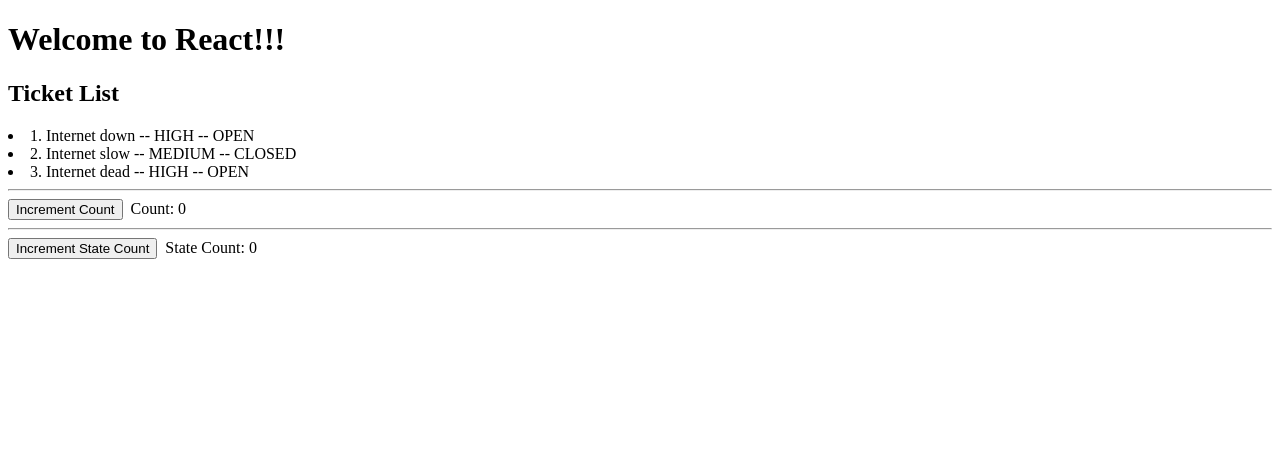
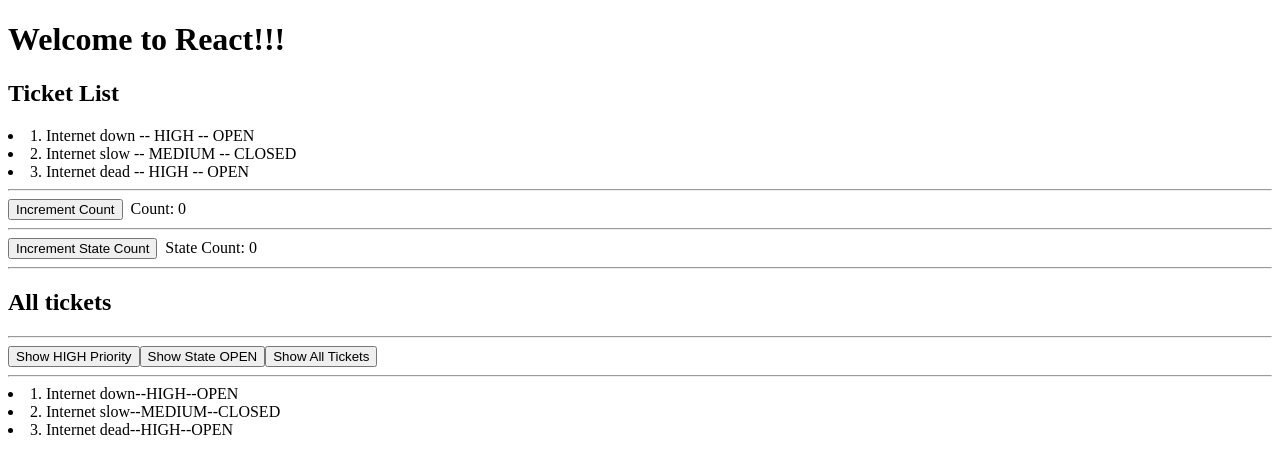
Before and after one commit to TalhaPatel01/Hex_Java_FSD, a React (Vite) app in the folder React/trs-app/: page / in a window 1280 px wide. Shown: the top 474 px of the page. Built offline with nearby package versions, Linux system fonts and the light colour scheme.

Commit message:
Array Ops: filter

```diff
--- a/React/trs-app/src/App.jsx
+++ b/React/trs-app/src/App.jsx
@@ -1,3 +1,4 @@
+import ArrayOps from "./components/array-ops"
 import StateDemo from "./components/state-demo"
 import TicketList from "./components/ticket-list"
 
@@ -9,6 +10,8 @@
       <TicketList/>
       <hr/>
       <StateDemo/>
+      <hr/>
+      <ArrayOps/>
     </div>
   )
 }
--- /dev/null
+++ b/React/trs-app/src/components/array-ops.jsx
@@ -0,0 +1,44 @@
+import { useState } from "react";
+import {tickets_data} from "../sample-data/ticket-data"
+
+function ArrayOps(){
+    const [tickets,setTickets] = useState(tickets_data)
+    const [ticketsBackUp, setTicketsBackUp] = useState(tickets)
+
+    const highPriorityFilter = ()=>{
+        const temp = [...tickets].filter(ticket=>ticket.priority=="HIGH")
+        setTickets(temp)
+    }
+
+    const openStatusFilter = ()=>{
+        const temp = [...tickets].filter(ticket=>ticket.status=="OPEN")
+        setTickets(temp)
+    }
+
+    const showAllTickets = ()=>{
+        // Here, I am setting the value of all tickets to tickets state.
+        // restoring all original values
+        setTickets(ticketsBackUp)
+    }
+
+    return(
+        <div>
+            <h2>All tickets</h2>
+            <hr/>
+                <button onClick={highPriorityFilter}> Show HIGH Priority </button>
+                <button onClick={openStatusFilter}> Show State OPEN</button>
+                <button onClick={showAllTickets}> Show All Tickets</button>
+            <hr />
+
+            {
+                tickets.map((ticket,index)=>(
+                    <li key={index}>
+                        {index+1}. {ticket.subject}--{ticket.priority}--{ticket.status}
+                    </li>
+                ))
+            }
+        </div>
+    )
+}
+
+export default ArrayOps
--- /dev/null
+++ b/React/trs-app/src/sample-data/ticket-data.js
@@ -0,0 +1,22 @@
+export const tickets_data = [
+    {
+        id: 1,
+        subject: 'Internet down',
+        details: 'Some details',
+        priority: 'HIGH',
+        status: 'OPEN'
+    },
+    {
+        id: 2,
+        subject: 'Internet slow',
+        details: 'Some details',
+        priority: 'MEDIUM',
+        status: 'CLOSED'
+    },
+    {
+        id: 3,
+        subject: 'Internet dead',
+        details: 'Some details',
+        priority: 'HIGH',
+        status: 'OPEN'
+    }]
```
